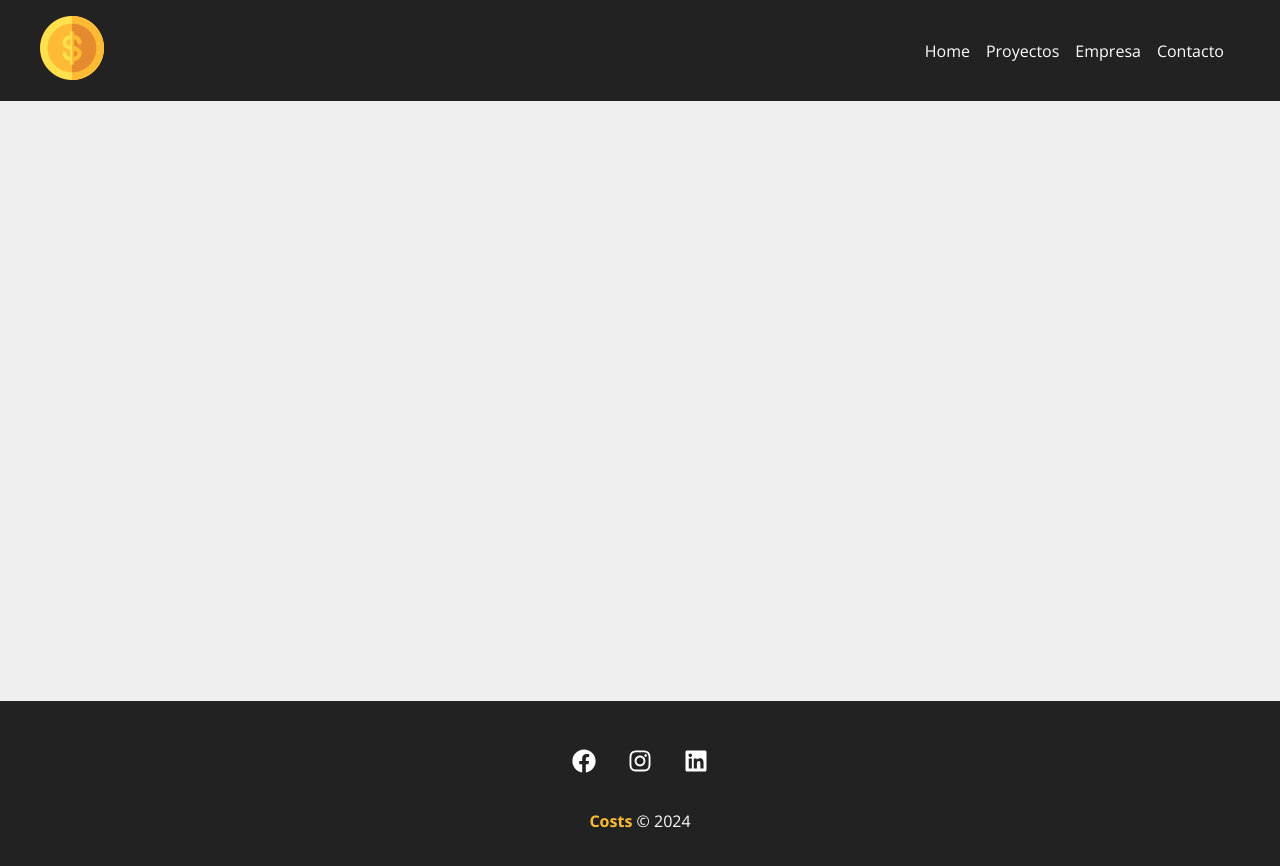
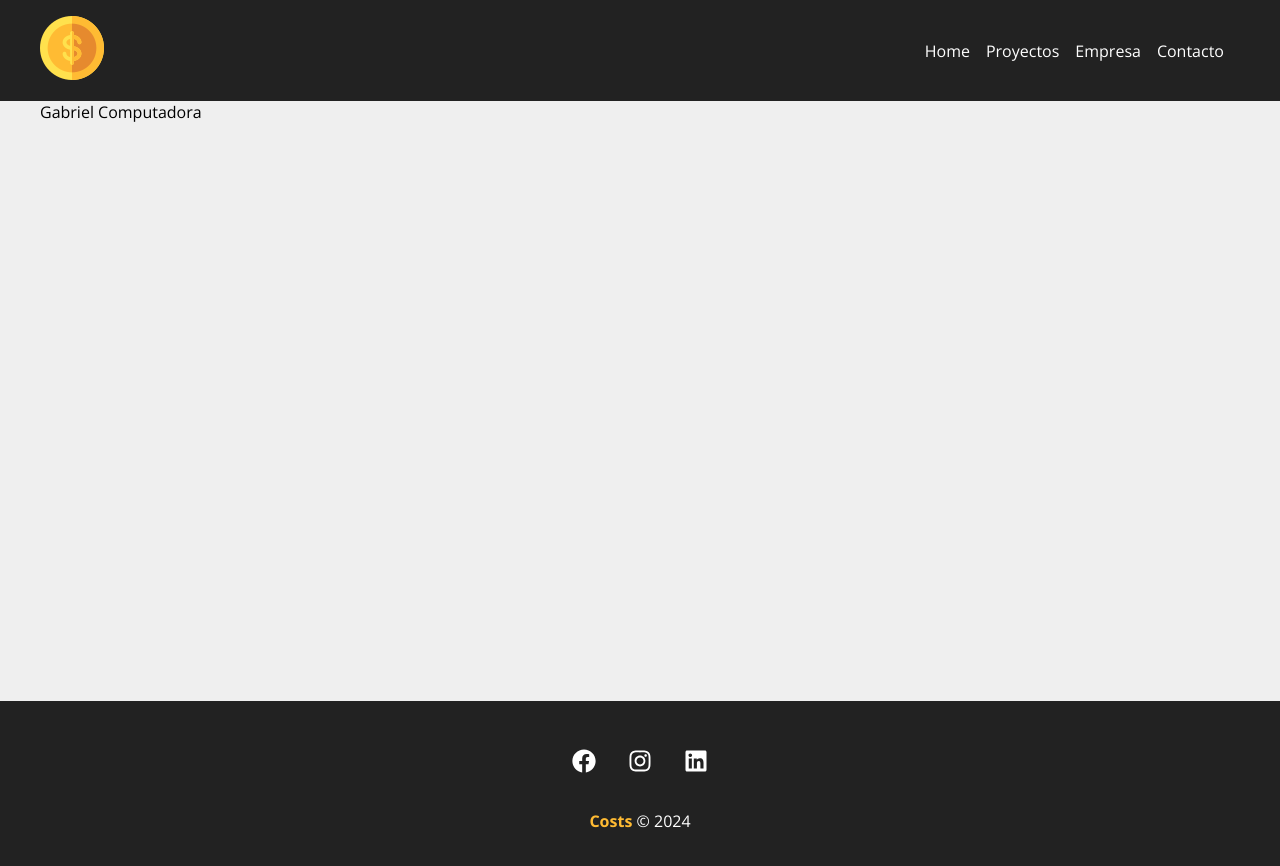
Before and after one commit to YagoCastelao/Proyecto-Costs, a React (Vite) app in the folder costs/: page /project/27e9 in a window 1280 px wide. Shown: the top 866 px of the page. Built offline with nearby package versions, Linux system fonts and the light colour scheme; data requests are answered from the project's data file.

Commit message:
Creada Ruta de Edicion del Proyecto

```diff
--- a/costs/src/App.jsx
+++ b/costs/src/App.jsx
@@ -4,6 +4,7 @@
 import Contact from "./components/pages/Contact";
 import NewProject from "./components/pages/NewProject";
 import Projects from "./components/pages/Projects";
+import Project from "./components/pages/Project";
 
 import Container from "./components/layout/Container";
 import Navbar from "./components/layout/Navbar"
@@ -16,10 +17,11 @@
       <Container customClass="minHeight">
         <Routes>
           <Route exact path="/" element={<Home />} />
-          <Route exact path="/company" element={<Company />} />
-          <Route exact path="/projects" element={<Projects />} />
-          <Route exact path="/contact" element={<Contact />} />
-          <Route exact path="/newproject" element={<NewProject />} />
+          <Route path="/company" element={<Company />} />
+          <Route path="/projects" element={<Projects />} />
+          <Route path="/contact" element={<Contact />} />
+          <Route path="/newproject" element={<NewProject />} />
+          <Route path="/project/:id" element={<Project />} />
         </Routes>
       </Container>
       <Footer />
--- /dev/null
+++ b/costs/src/components/pages/Project.jsx
@@ -0,0 +1,33 @@
+import styles from './Project.module.css'
+
+import { useParams } from 'react-router-dom'
+import { useState, useEffect } from 'react'
+
+function Project() {
+const { id } = useParams()
+const [project, setProject] = useState([])
+
+
+    useEffect(() => {
+
+    fetch(`http://localhost:5000/projects/${id}`, {
+       method: "GET",
+       headers: {
+        'Content-Type': 'application/json',
+       },
+    }).then(resp => resp.json())
+    .then((data) => {
+        setProject(data)
+    })
+    .catch(err => console.log)
+
+    }, [id])
+
+    return(
+        <>
+            <p>{project.name}</p>
+        </>
+    )
+}
+
+export default Project
--- a/costs/src/components/project/ProjectCard.jsx
+++ b/costs/src/components/project/ProjectCard.jsx
@@ -20,7 +20,7 @@
         <span className={`${styles[category.toLowerCase()]}`}></span> {category}
       </p>
       <div className={styles.project_card_actions}>
-        <Link to="/">
+        <Link to={`/project/${id}`}>
            <BsPencil /> Editar
         </Link>
         <button onClick={remove}>
```
Also changed, not shown: costs/src/components/pages/Project.module.css (added).
